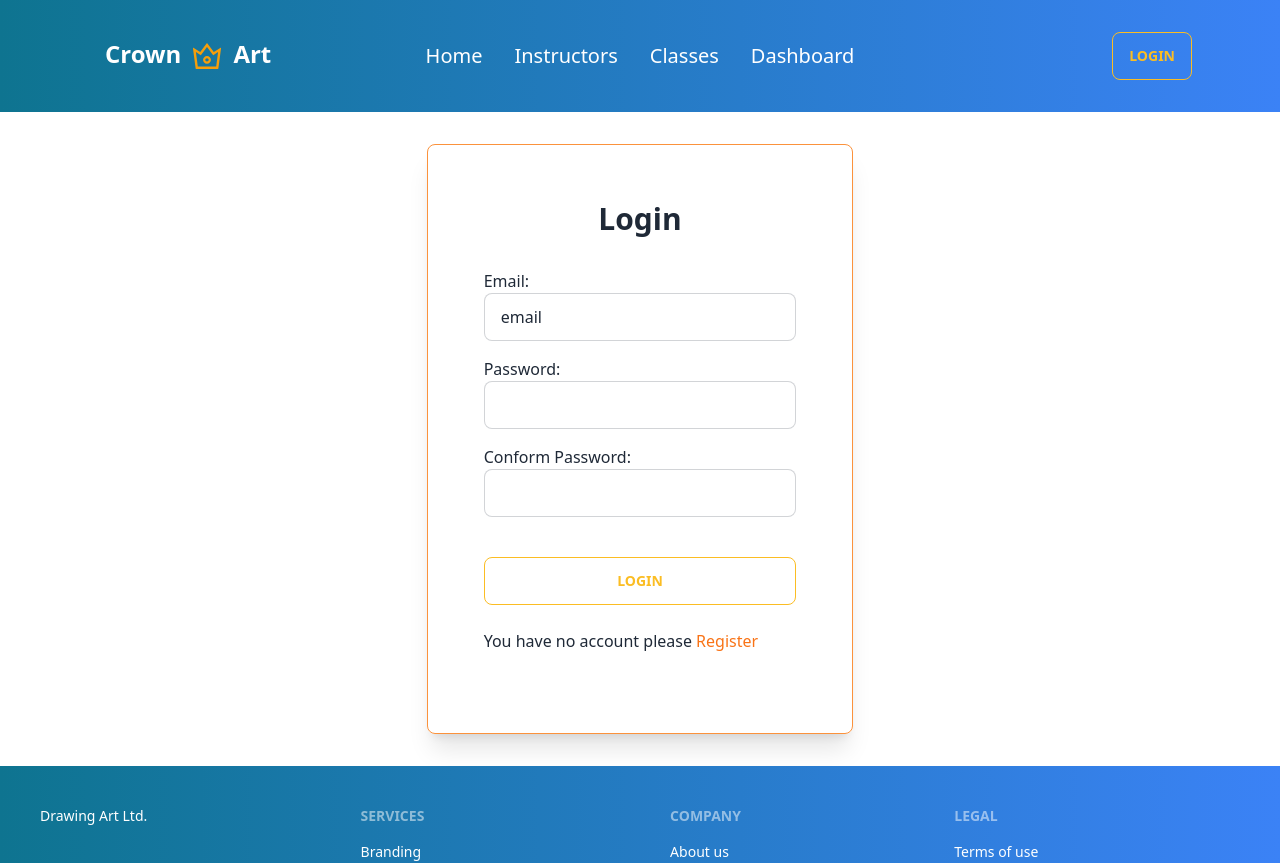
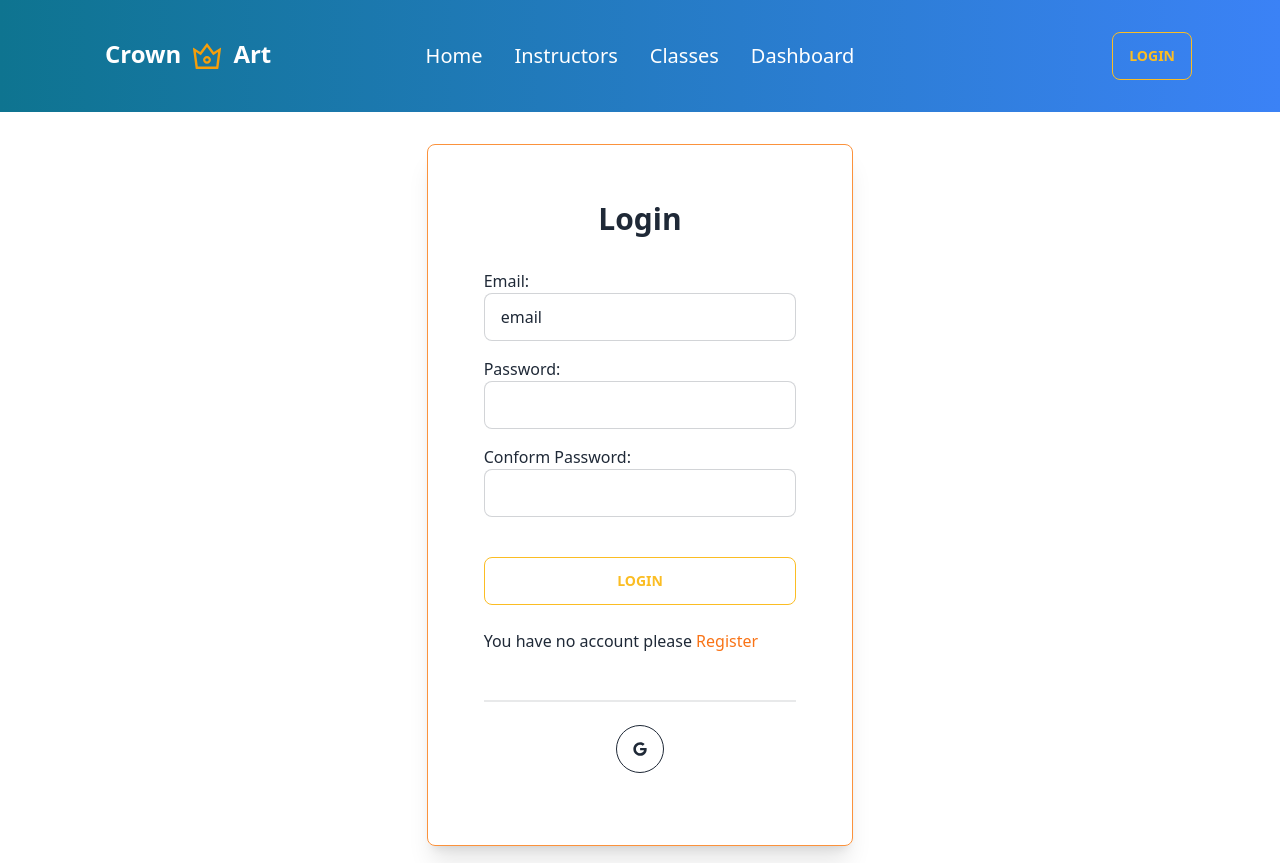
Before and after one commit to ArjumanJesmin/drawing-school-client, a React (Vite) app: page /login in a window 1280 px wide. Shown: the top 863 px of the page. Built offline with nearby package versions, Linux system fonts and the light colour scheme; no server answers.

Commit message:
created social login page

```diff
--- a/src/Pages/Login/Login.jsx
+++ b/src/Pages/Login/Login.jsx
@@ -4,6 +4,7 @@ import { Link, useLocation, useNavigate } from "react-router-dom";
 import { AuthContext } from "../../providers/AuthProvider";
 import { Helmet } from "react-helmet-async";
 import Swal from "sweetalert2";
+import SocialLogin from "../Shared/SocialLogin/SocialLogin";
 
 
 
@@ -58,6 +59,7 @@ const Login = () => {
                     <input className="btn btn-outline w-full btn-warning" type="submit" value="Login" />
                 </form>
                 <p className="py-6"> You have no account please <Link className="text-orange-500" to='/register'>Register</Link></p>
+                <SocialLogin/>
             </div>
         </>
     );
--- /dev/null
+++ b/src/Pages/Shared/SocialLogin/SocialLogin.jsx
@@ -0,0 +1,46 @@
+import { useContext } from "react";
+import { FaGoogle } from "react-icons/fa";
+import { AuthContext } from "../../../providers/AuthProvider";
+import { useLocation, useNavigate } from "react-router-dom";
+
+
+const SocialLogin = () => {
+    const { googleSignIn } = useContext(AuthContext);
+    const navigate = useNavigate();
+    const location = useLocation();
+
+    const from = location.state?.from?.pathname || "/";
+
+    const handleGoogleSignIn = () => {
+        googleSignIn()
+            .then(result => {
+                const loggedInUser = result.user;
+                console.log(loggedInUser);
+                const saveUser = { name: loggedInUser.displayName, email: loggedInUser.email }
+                fetch('http://localhost:5000/users', {
+                    method: 'POST',
+                    headers: {
+                        'content-type': 'application/json'
+                    },
+                    body: JSON.stringify(saveUser)
+                })
+                    .then(res => res.json())
+                    .then(() => {
+                        navigate(from, { replace: true });
+                    })
+            })
+    }
+
+    return (
+        <div>
+            <div className="divider"></div>
+            <div className="w-full text-center my-4">
+                <button onClick={handleGoogleSignIn} className="btn btn-circle btn-outline">
+                    <FaGoogle></FaGoogle>
+                </button>
+            </div>
+        </div>
+    );
+};
+
+export default SocialLogin;
```
